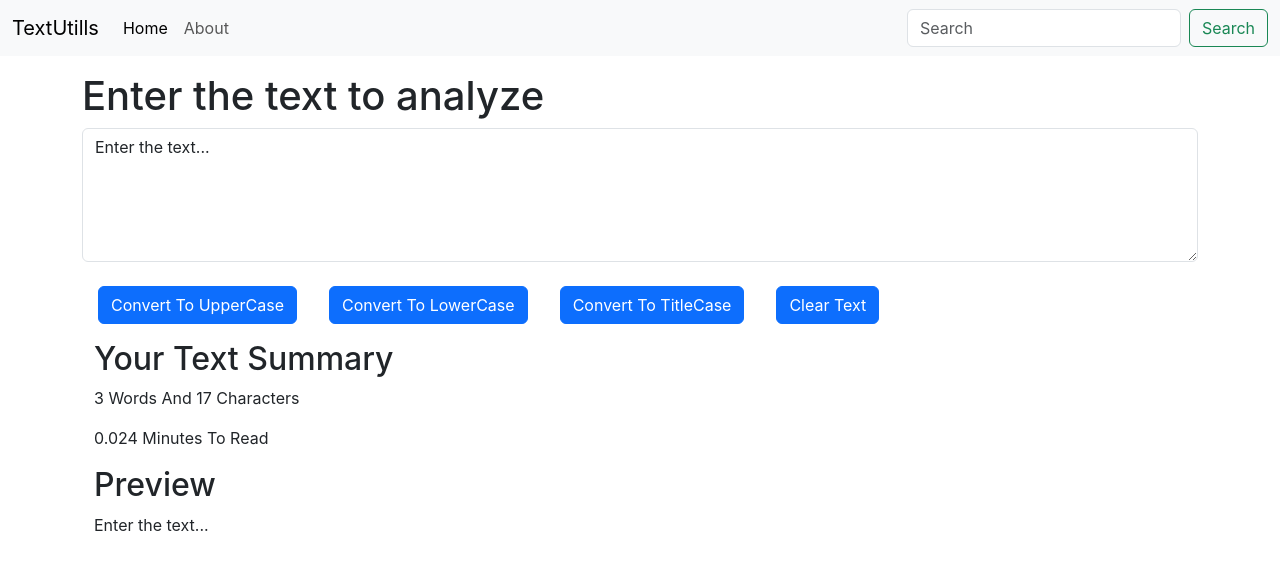
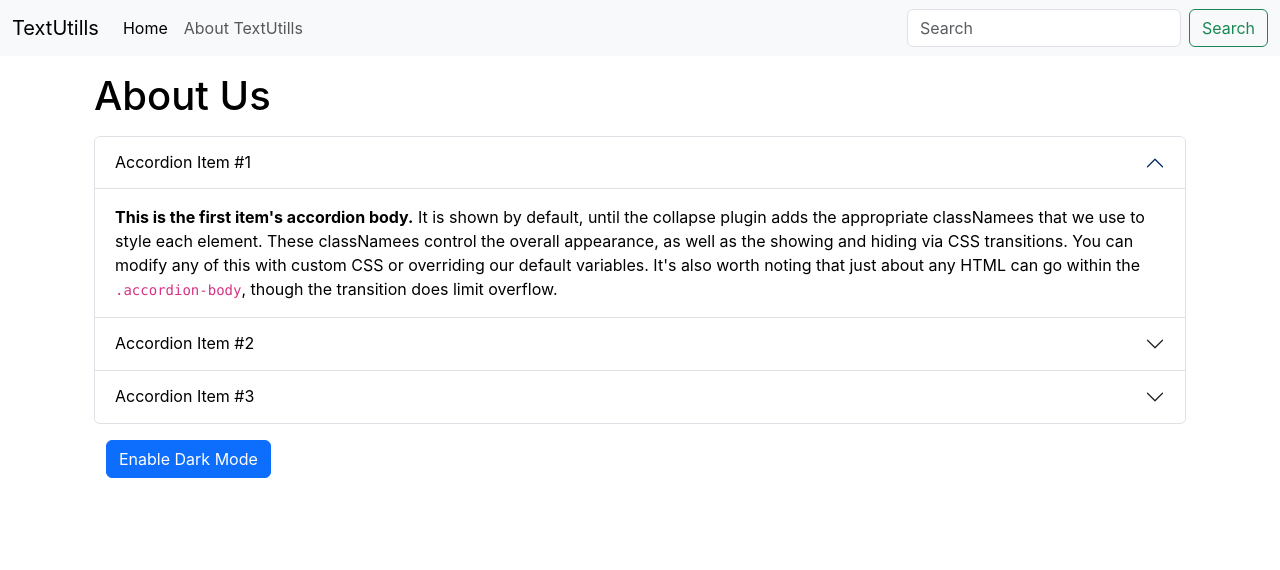
Before and after one commit to aarti-soni3/react-demo-app, a React (Create React App) app: page / in a window 1280 px wide. Shown: the top 570 px of the page. Built offline with nearby package versions, Linux system fonts and the light colour scheme.

Commit message:
[Added] About Us Component, Light Dark mode

```diff
--- /dev/null
+++ b/src/Components/About.js
@@ -0,0 +1,84 @@
+import React, { useState } from 'react'
+
+export default function About() {
+
+    const [myStyle, setMyStyle] = useState({
+        color: 'black',
+        backgroundColor: 'white'
+    });
+
+    const [btnText,setBtnText] = useState("Enable Dark Mode");
+
+    const toggleStyle = () => {
+        if (myStyle.color === 'black') {
+            setMyStyle({
+                color: 'white',
+                backgroundColor:'black',
+                border:'1px solid white'
+            });
+            setBtnText("Enable Light Mode");
+        }
+        else{
+            setMyStyle({
+                color: 'black',
+                backgroundColor:'white'
+            });
+            setBtnText("Enable Dark Mode");
+        }
+    }
+
+    // let myStyle={
+    //     color:'black',
+    //     backgroundColor:'white'
+    // }
+
+    return (
+        <div className='container' style={myStyle}>
+            <h1 className='my-3'>About Us</h1>
+            <div className="accordion" id="accordionExample">
+                <div className="accordion-item">
+                    <h2 className="accordion-header">
+                        <button className="accordion-button" style={myStyle} type="button" data-bs-toggle="collapse" data-bs-target="#collapseOne" aria-expanded="true" aria-controls="collapseOne">
+                            Accordion Item #1
+                        </button>
+                    </h2>
+                    <div id="collapseOne" className="accordion-collapse collapse show" data-bs-parent="#accordionExample">
+                        <div className="accordion-body" style={myStyle}>
+                            <strong>This is the first item's accordion body.</strong> It is shown by default, until the collapse plugin adds the appropriate classNamees that we use to style each element. These classNamees control the overall appearance, as well as the showing and hiding via CSS transitions. You can modify any of this with custom CSS or overriding our default variables. It's also worth noting that just about any HTML can go within the <code>.accordion-body</code>, though the transition does limit overflow.
+                        </div>
+                    </div>
+                </div>
+                <div className="accordion-item">
+                    <h2 className="accordion-header">
+                        <button className="accordion-button collapsed" style={myStyle} type="button" data-bs-toggle="collapse" data-bs-target="#collapseTwo" aria-expanded="false" aria-controls="collapseTwo">
+                            Accordion Item #2
+                        </button>
+                    </h2>
+                    <div id="collapseTwo" className="accordion-collapse collapse" data-bs-parent="#accordionExample">
+                        <div className="accordion-body" style={myStyle}>
+                            <strong>This is the second item's accordion body.</strong> It is hidden by default, until the collapse plugin adds the appropriate classNamees that we use to style each element. These classNamees control the overall appearance, as well as the showing and hiding via CSS transitions. You can modify any of this with custom CSS or overriding our default variables. It's also worth noting that just about any HTML can go within the <code>.accordion-body</code>, though the transition does limit overflow.
+                        </div>
+                    </div>
+                </div>
+                <div className="accordion-item">
+                    <h2 className="accordion-header">
+                        <button className="accordion-button collapsed" style={myStyle} type="button" data-bs-toggle="collapse" data-bs-target="#collapseThree" aria-expanded="false" aria-controls="collapseThree">
+                            Accordion Item #3
+                        </button>
+                    </h2>
+                    <div id="collapseThree" className="accordion-collapse collapse" data-bs-parent="#accordionExample">
+                        <div className="accordion-body" style={myStyle}>
+                            <strong>This is the third item's accordion body.</strong> It is hidden by default, until the collapse plugin adds the appropriate classNamees that we use to style each element. These classNamees control the overall appearance, as well as the showing and hiding via CSS transitions. You can modify any of this with custom CSS or overriding our default variables. It's also worth noting that just about any HTML can go within the <code>.accordion-body</code>, though the transition does limit overflow.
+                        </div>
+                    </div>
+                </div>
+            </div>
+
+            <div className="container my-3">
+                <button onClick={toggleStyle} type='button' className='btn btn-primary'>{btnText}</button>
+
+            </div>
+
+        </div>
+    )
+}
--- a/src/index.js
+++ b/src/index.js
@@ -2,15 +2,17 @@
 import ReactDOM from 'react-dom/client';
 import './index.css';
 import Navbar from './Components/Navbar';
-import TextForm from './Components/TextForm';
+// import TextForm from './Components/TextForm';
+import About from './Components/About';
 
 const root = ReactDOM.createRoot(document.getElementById('root'));
 root.render(
     <>
-        {/* <Navbar title="TextUtills" about="About TextUtills" /> */}
-        <Navbar />
+        {/* <Navbar /> */}
+        <Navbar title="TextUtills" about="About TextUtills" />
         <div className='container my-3'>
-        <TextForm heading="Enter the text to analyze" />
+        {/* <TextForm heading="Enter the text to analyze" /> */}
+        <About/>
         </div>
     </>
 );
```
